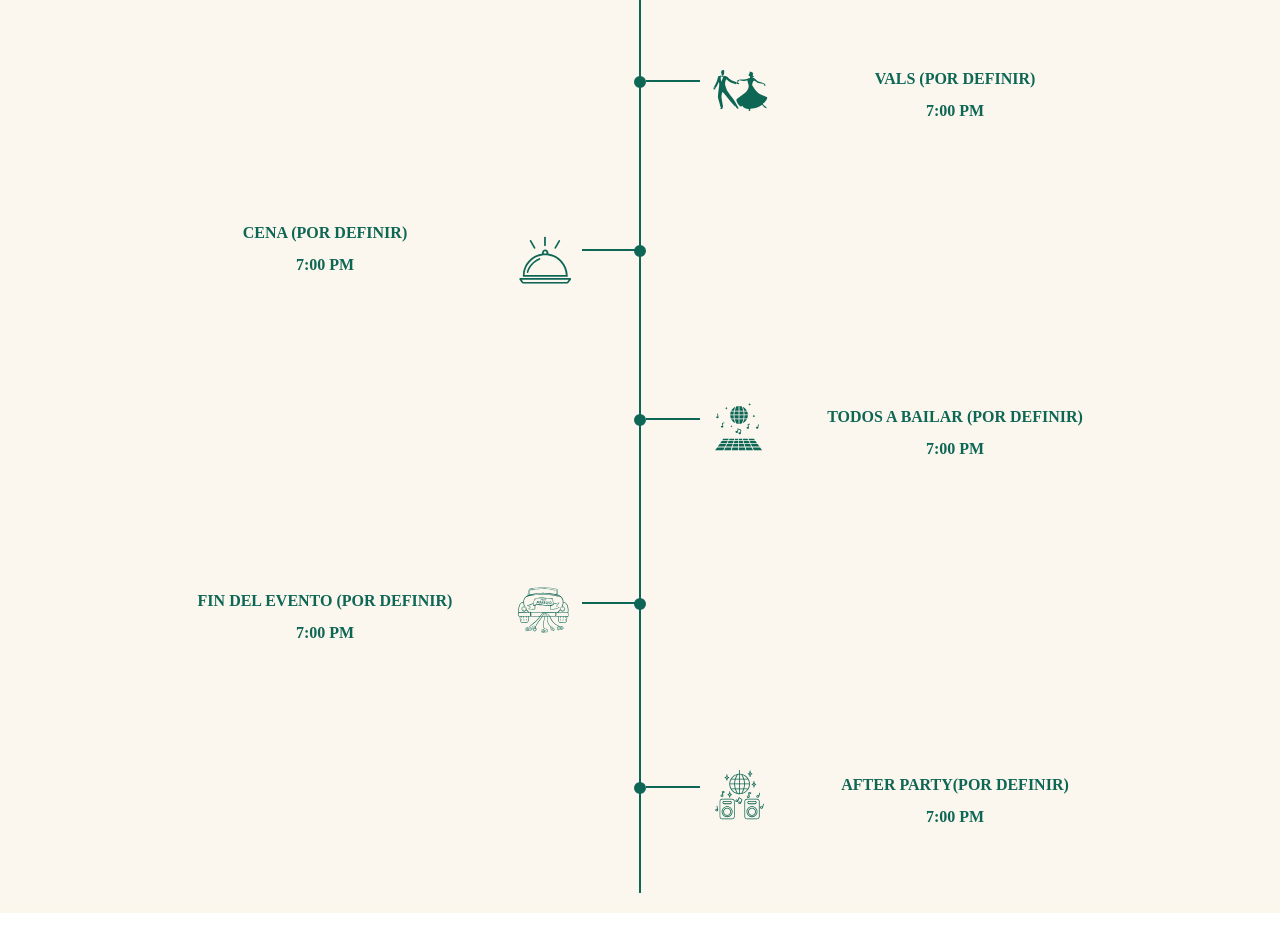
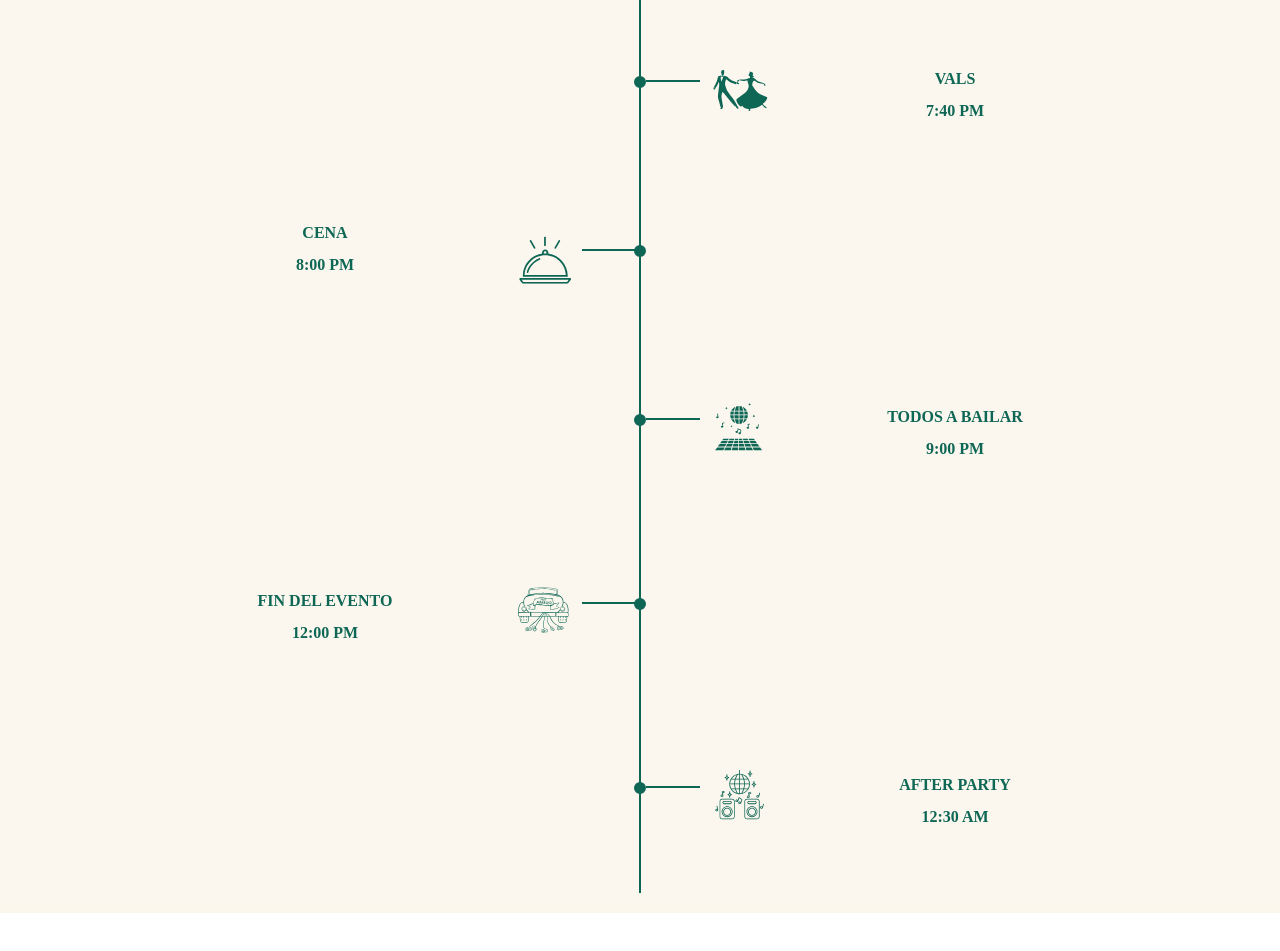
Before and after one commit to marianalero/invitacion-estefania-leobardo, a plain HTML site: page index.html in a window 1280 px wide. Shown: the part 5953-6904 px from the top of the page. Drawn offline with Linux system fonts and the light colour scheme; files whose address does not match are found by name; a web font is replaced by a local one.

Commit message:
filt5ro instagram

```diff
--- a/index.html
+++ b/index.html
@@ -399,7 +399,7 @@
 
 					<img class="intinerario-icon" src="./images/Icons/iconos guindas/6.svg" height="80" />
 					<div class="intinerario-content">
-						<p class="" > Vals (por definir)<br>7:00 PM</p>
+						<p class="" > Vals<br>7:40 PM</p>
 					</div>
 
 				</div>
@@ -407,7 +407,7 @@
 
 					<img class="intinerario-icon" src="./images/Icons/iconos guindas/7.svg" height="80" />
 					<div class="intinerario-content">
-						<p class="" style="margin-top: 0;" >Cena (por definir)<br>7:00 PM</p>
+						<p class="" style="margin-top: 0;" >Cena <br>8:00 PM</p>
 					</div>
 
 				</div>
@@ -415,7 +415,7 @@
 
 					<img class="intinerario-icon" src="./images/Icons/iconos guindas/10.svg" height="80" />
 					<div class="intinerario-content">
-						<p class="" > Todos a bailar (por definir)<br>7:00 PM</p>
+						<p class="" > Todos a bailar<br>9:00 PM</p>
 					</div>
 
 				</div>
@@ -423,7 +423,7 @@
 
 					<img class="intinerario-icon" src="./images/Icons/iconos guindas/9.svg" height="80" />
 					<div class="intinerario-content">
-						<p class="" > Fin del evento (por definir)<br>7:00 PM</p>
+						<p class="" > Fin del evento <br>12:00 PM</p>
 					</div>
 
 				</div>
@@ -431,7 +431,7 @@
 
 					<img class="intinerario-icon" src="./images/Icons/iconos guindas/8.svg" height="80" />
 					<div class="intinerario-content">
-						<p class="" > After Party(por definir)<br>7:00 PM</p>
+						<p class="" > After Party<br>12:30 AM</p>
 					</div>
 
 				</div>
@@ -606,10 +606,10 @@
 							<img src="./images/instagram estefania.png" class="img-instagram"/>
 						</div>
 						<div class="col-md-12 col-sm-12 text-center p-3 animate-box">
-							<button class="btn-outlined btn-block">
+							<a class="btn-outlined btn-block" href="https://www.instagram.com/ar/1435159133943003/" target="_blank">
 								<i><img src="./images/Icons/icono instagram boton.png" height="20"/></i>
 								Ver filtro en instagram
-							</button>
+							</a>
 						</div>
 					</div>
 				</div>
```
